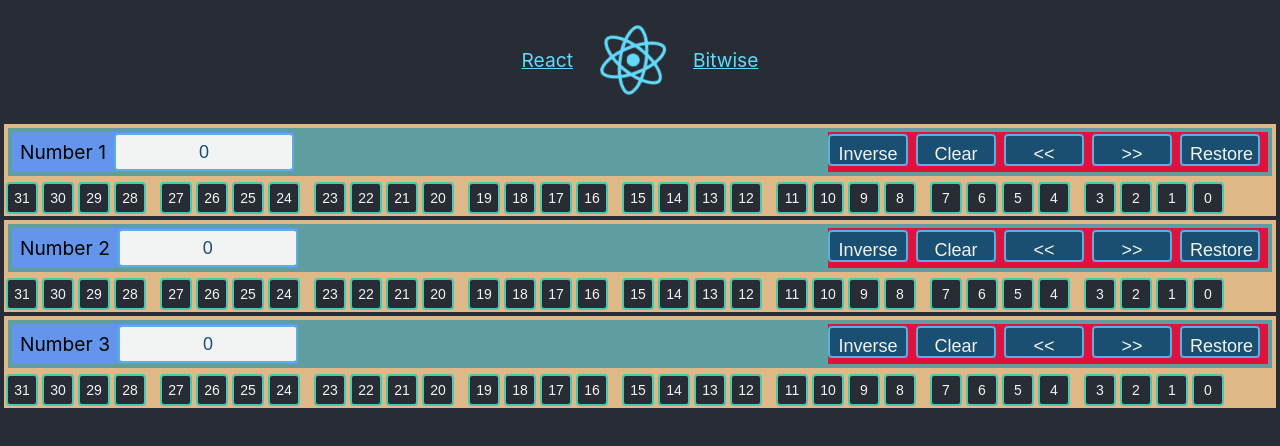
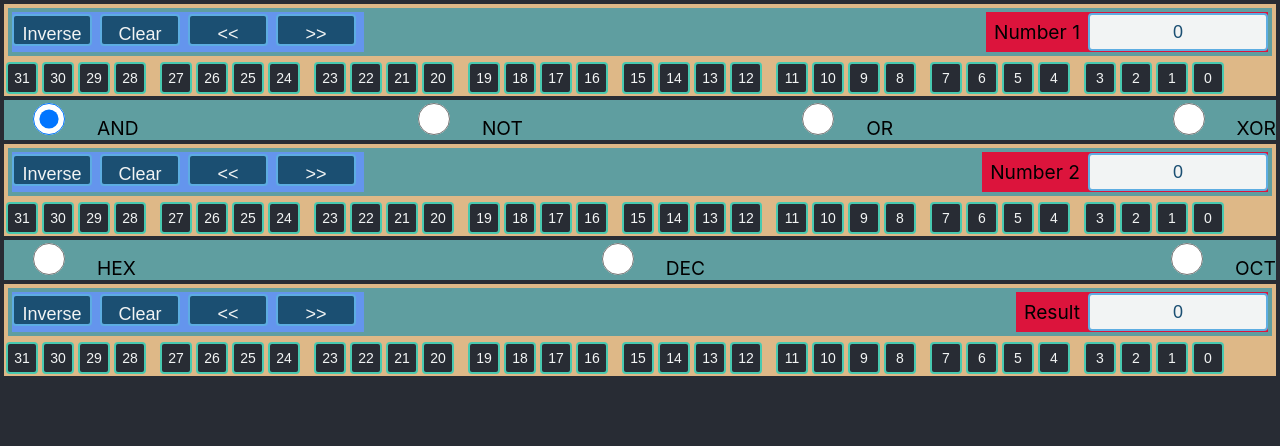
Before and after one commit to serhii-untilov/react-bitwise, a React (Create React App) app: page / in a window 1280 px wide. Shown: the top 446 px of the page. Built offline with nearby package versions, Linux system fonts and the light colour scheme.

Commit message:
Calculate result

```diff
--- a/src/App.js
+++ b/src/App.js
@@ -1,41 +1,47 @@
-import logo from './logo.svg';
+// import logo from './logo.svg';
 import './App.css';
 import { useState } from 'react';
-import BitNumber from './components/BitNumber.component'
-
-const Operation = {
-  AND: 0,
-  NOT: 1,
-  OR: 2,
-  XOR: 3
-}
-
-const Notation = {
-  Hex: 0,
-  Dec: 1,
-  Oct: 2
-}
+import { BitNumber } from './components/BitNumber.component'
+import { Operation, BitOperations, calculate } from './components/BitOperations.component';
+import { Notation, BitNotation } from './components/BitNotation.component';
 
 function App() {
+  const [operation, setOperation] = useState(Operation.AND)
   const [number1, setNumber1] = useState(0)
   const [number2, setNumber2] = useState(0)
-  const [number3, setNumber3] = useState(0)
-  const [operation, setOperation] = useState(Operation.AND)
+  const [result, setResult] = useState(0)
   const [notation, setNotation] = useState(Notation.Dec)
+
+  function onChangeNumber1(value) {
+    setNumber1(value)
+    setResult(calculate(value, number2, operation))
+  }
+
+  function onChangeNumber2(value) {
+    setNumber2(value)
+    setResult(calculate(number1, value, operation))
+  }
+
+  function onChangeOperation(value) {
+    setOperation(value)
+    setResult(calculate(number1, number2, value))
+  }
 
    return (
     <div className="App">
-      <header>
+      {/* <header>
         <a className="app-link" href="https://reactjs.org/docs/handling-events.html" target="_blank" rel="noopener noreferrer">React</a>
         <img src={logo} className="logo" alt="logo" width="120" height="120" />
         <a className="app-link" href="https://github.com/sergey-untilov/react-bitwise" target="_blank" rel="noopener noreferrer">Bitwise</a>
-      </header>
+      </header> */}
 
-        <BitNumber caption="Number 1"/>
-        <BitNumber caption="Number 2" />
-        <BitNumber caption="Number 3"/>
+       <BitNumber caption="Number 1" number={number1} onChange={onChangeNumber1} />
+       <BitOperations operation={operation} onChange={onChangeOperation}></BitOperations>
+       <BitNumber caption="Number 2" number={number2} onChange={onChangeNumber2} />
+       <BitNotation notation={notation} onChange={setNotation}></BitNotation>
+       <BitNumber caption="Result" number={result} onChange={setResult}/>
     </div>
-  );
+  )
 }
 
 export default App;
--- a/src/components/BitNotation.component.js
+++ b/src/components/BitNotation.component.js
@@ -1,4 +1,14 @@
-export default function BitNotation() {
+import { useState } from "react"
+
+const Notation = {
+    Hex: 0,
+    Dec: 1,
+    Oct: 2
+  }
+
+function BitNotation(props) {
+    const [operation, setOperation] = useState(props.operation)
+
     return (
         <div>
             <div class="row">
@@ -9,3 +19,5 @@ export default function BitNotation() {
         </div>
     )
 }
+
+export { Notation, BitNotation }
--- a/src/components/BitNumber.component.js
+++ b/src/components/BitNumber.component.js
@@ -1,107 +1,83 @@
-import { useState } from "react"
 import BitButton from "./BitButton.component"
 
 function BitNumber(props) {
-    const caption = props.caption
-    const [bitNumber, setBitNumber] = useState(0)
-    const [stack, setStack] = useState([bitNumber])
-
-    function setBit(mask) {
-        store()
-        setBitNumber((bitNumber & mask) ? (bitNumber & (~mask)) : (bitNumber | mask))
-    }
-
-    function shiftLeft() {
-        store()
-        setBitNumber(bitNumber << 1)
-    }
-
-    function shiftRight() {
-        store()
-        setBitNumber(bitNumber >> 1)
-    }
-
-    function inverse() {
-        store()
-        setBitNumber(~bitNumber)
-    }
-
-    function clear() {
-        store()
-        setBitNumber(0)
-    }
-
-    function store() {
-        stack.push(bitNumber)
-        setStack(stack)
-    }
-
-    function restore() {
-        setBitNumber(stack.pop() || 0)
-        setStack(stack)
-    }
-
     return (
         <div className="column">
             <div className="row">
+
                 <div className="row--align-left">
-                    <div className="bit-number__caption">{caption}</div>
-                    <input className="bit-number__input" type="text" value={bitNumber} onInput={(e) => { setBitNumber(e.target.value) }} />
+                    <button className="bit-number__operation" onClick={(e) => { props.onChange(~props.number) }}>Inverse</button>
+                    <button className="bit-number__operation" onClick={(e) => { props.onChange(0) }}>Clear</button>
+                    <button className="bit-number__operation" onClick={(e) => { props.onChange(props.number << 1) }}>&lt;&lt;</button>
+                    <button className="bit-number__operation" onClick={(e) => { props.onChange(props.number >> 1) }}>&gt;&gt;</button>
                 </div>
                 <div className="row--align-right">
-                    <button className="bit-number__operation" onClick={(e) => { inverse() }}>Inverse</button>
-                    <button className="bit-number__operation" onClick={(e) => { clear() }}>Clear</button>
-                    <button className="bit-number__operation" onClick={(e) => { shiftLeft() }}>&lt;&lt;</button>
-                    <button className="bit-number__operation" onClick={(e) => { shiftRight() }}>&gt;&gt;</button>
-                    <button className="bit-number__operation" onClick={(e) => { restore() }}>Restore</button>
+                    <div className="bit-number__caption">{props.caption}</div>
+                    <input className="bit-number__input" type="text" value={props.number} onInput={(e) => { props.onChange(e.target.value) }} />
+
                 </div>
 
             </div>
             <div>
                 <tr>
-                    <td><BitButton name="31" state={bitNumber & 0x80000000} onClick={(e) => {setBit(0x80000000)}} /></td>
-                    <td><BitButton name="30" state={bitNumber & 0x40000000} onClick={(e) => {setBit(0x40000000)}} /></td>
-                    <td><BitButton name="29" state={bitNumber & 0x20000000} onClick={(e) => {setBit(0x20000000)}} /></td>
-                    <td><BitButton name="28" state={bitNumber & 0x10000000} onClick={(e) => { setBit(0x10000000) }} /></td>
+                    <td><BitButton name="31" state={getBit(props.number, 31)} onClick={(e) => { props.onChange(swapBit(props.number, 31)) }} /></td>
+                    <td><BitButton name="30" state={getBit(props.number, 30)} onClick={(e) => { props.onChange(swapBit(props.number, 30)) }} /></td>
+                    <td><BitButton name="29" state={getBit(props.number, 29)} onClick={(e) => { props.onChange(swapBit(props.number, 29)) }} /></td>
+                    <td><BitButton name="28" state={getBit(props.number, 28)} onClick={(e) => { props.onChange(swapBit(props.number, 28)) }} /></td>
                     <td class="bit-space"></td>
-                    <td><BitButton name="27" state={bitNumber & 0x08000000} onClick={(e) => {setBit(0x08000000)}} /></td>
-                    <td><BitButton name="26" state={bitNumber & 0x04000000} onClick={(e) => {setBit(0x04000000)}} /></td>
-                    <td><BitButton name="25" state={bitNumber & 0x02000000} onClick={(e) => {setBit(0x02000000)}} /></td>
-                    <td><BitButton name="24" state={bitNumber & 0x01000000} onClick={(e) => { setBit(0x01000000) }} /></td>
+                    <td><BitButton name="27" state={getBit(props.number, 27)} onClick={(e) => { props.onChange(swapBit(props.number, 27)) }} /></td>
+                    <td><BitButton name="26" state={getBit(props.number, 26)} onClick={(e) => { props.onChange(swapBit(props.number, 26)) }} /></td>
+                    <td><BitButton name="25" state={getBit(props.number, 25)} onClick={(e) => { props.onChange(swapBit(props.number, 25)) }} /></td>
+                    <td><BitButton name="24" state={getBit(props.number, 24)} onClick={(e) => { props.onChange(swapBit(props.number, 24)) }} /></td>
                     <td class="bit-space"></td>
-                    <td><BitButton name="23" state={bitNumber & 0x00800000} onClick={(e) => {setBit(0x00800000)}} /></td>
-                    <td><BitButton name="22" state={bitNumber & 0x00400000} onClick={(e) => {setBit(0x00400000)}} /></td>
-                    <td><BitButton name="21" state={bitNumber & 0x00200000} onClick={(e) => {setBit(0x00200000)}} /></td>
-                    <td><BitButton name="20" state={bitNumber & 0x00100000} onClick={(e) => { setBit(0x00100000) }} /></td>
+                    <td><BitButton name="23" state={getBit(props.number, 23)} onClick={(e) => { props.onChange(swapBit(props.number, 23)) }} /></td>
+                    <td><BitButton name="22" state={getBit(props.number, 22)} onClick={(e) => { props.onChange(swapBit(props.number, 22)) }} /></td>
+                    <td><BitButton name="21" state={getBit(props.number, 21)} onClick={(e) => { props.onChange(swapBit(props.number, 21)) }} /></td>
+                    <td><BitButton name="20" state={getBit(props.number, 20)} onClick={(e) => { props.onChange(swapBit(props.number, 20)) }} /></td>
                     <td class="bit-space"></td>
-                    <td><BitButton name="19" state={bitNumber & 0x00080000} onClick={(e) => {setBit(0x00080000)}} /></td>
-                    <td><BitButton name="18" state={bitNumber & 0x00040000} onClick={(e) => {setBit(0x00040000)}} /></td>
-                    <td><BitButton name="17" state={bitNumber & 0x00020000} onClick={(e) => {setBit(0x00020000)}} /></td>
-                    <td><BitButton name="16" state={bitNumber & 0x00010000} onClick={(e) => { setBit(0x00010000) }} /></td>
+                    <td><BitButton name="19" state={getBit(props.number, 19)} onClick={(e) => { props.onChange(swapBit(props.number, 19)) }} /></td>
+                    <td><BitButton name="18" state={getBit(props.number, 18)} onClick={(e) => { props.onChange(swapBit(props.number, 18)) }} /></td>
+                    <td><BitButton name="17" state={getBit(props.number, 17)} onClick={(e) => { props.onChange(swapBit(props.number, 17)) }} /></td>
+                    <td><BitButton name="16" state={getBit(props.number, 16)} onClick={(e) => { props.onChange(swapBit(props.number, 16)) }} /></td>
                     <td class="bit-space"></td>
-                    <td><BitButton name="15" state={bitNumber & 0x00008000} onClick={(e) => {setBit(0x00008000)}} /></td>
-                    <td><BitButton name="14" state={bitNumber & 0x00004000} onClick={(e) => {setBit(0x00004000)}} /></td>
-                    <td><BitButton name="13" state={bitNumber & 0x00002000} onClick={(e) => {setBit(0x00002000)}} /></td>
-                    <td><BitButton name="12" state={bitNumber & 0x00001000} onClick={(e) => { setBit(0x00001000) }} /></td>
+                    <td><BitButton name="15" state={getBit(props.number, 15)} onClick={(e) => { props.onChange(swapBit(props.number, 15)) }} /></td>
+                    <td><BitButton name="14" state={getBit(props.number, 14)} onClick={(e) => { props.onChange(swapBit(props.number, 14)) }} /></td>
+                    <td><BitButton name="13" state={getBit(props.number, 13)} onClick={(e) => { props.onChange(swapBit(props.number, 13)) }} /></td>
+                    <td><BitButton name="12" state={getBit(props.number, 12)} onClick={(e) => { props.onChange(swapBit(props.number, 12)) }} /></td>
                     <td class="bit-space"></td>
-                    <td><BitButton name="11" state={bitNumber & 0x00000800} onClick={(e) => {setBit(0x00000800)}} /></td>
-                    <td><BitButton name="10" state={bitNumber & 0x00000400} onClick={(e) => {setBit(0x00000400)}} /></td>
-                    <td><BitButton name="9"  state={bitNumber & 0x00000200} onClick={(e) => {setBit(0x00000200)}} /></td>
-                    <td><BitButton name="8" state={bitNumber & 0x00000100} onClick={(e) => { setBit(0x00000100) }} /></td>
+                    <td><BitButton name="11" state={getBit(props.number, 11)} onClick={(e) => { props.onChange(swapBit(props.number, 11)) }} /></td>
+                    <td><BitButton name="10" state={getBit(props.number, 10)} onClick={(e) => { props.onChange(swapBit(props.number, 10)) }} /></td>
+                    <td><BitButton name="9"  state={getBit(props.number, 9 )} onClick={(e) => { props.onChange(swapBit(props.number, 9 )) }} /></td>
+                    <td><BitButton name="8"  state={getBit(props.number, 8 )} onClick={(e) => { props.onChange(swapBit(props.number, 8 )) }} /></td>
                     <td class="bit-space"></td>
-                    <td><BitButton name="7"  state={bitNumber & 0x00000080} onClick={(e) => {setBit(0x00000080)}} /></td>
-                    <td><BitButton name="6"  state={bitNumber & 0x00000040} onClick={(e) => {setBit(0x00000040)}} /></td>
-                    <td><BitButton name="5"  state={bitNumber & 0x00000020} onClick={(e) => {setBit(0x00000020)}} /></td>
-                    <td><BitButton name="4" state={bitNumber & 0x00000010} onClick={(e) => { setBit(0x00000010) }} /></td>
+                    <td><BitButton name="7"  state={getBit(props.number, 7 )} onClick={(e) => { props.onChange(swapBit(props.number, 7 )) }} /></td>
+                    <td><BitButton name="6"  state={getBit(props.number, 6 )} onClick={(e) => { props.onChange(swapBit(props.number, 6 )) }} /></td>
+                    <td><BitButton name="5"  state={getBit(props.number, 5 )} onClick={(e) => { props.onChange(swapBit(props.number, 5 )) }} /></td>
+                    <td><BitButton name="4"  state={getBit(props.number, 4 )} onClick={(e) => { props.onChange(swapBit(props.number, 4 )) }} /></td>
                     <td class="bit-space"></td>
-                    <td><BitButton name="3"  state={bitNumber & 0x00000008} onClick={(e) => {setBit(0x00000008)}} /></td>
-                    <td><BitButton name="2"  state={bitNumber & 0x00000004} onClick={(e) => {setBit(0x00000004)}} /></td>
-                    <td><BitButton name="1"  state={bitNumber & 0x00000002} onClick={(e) => {setBit(0x00000002)}} /></td>
-                    <td><BitButton name="0"  state={bitNumber & 0x00000001} onClick={(e) => {setBit(0x00000001)}} /></td>
+                    <td><BitButton name="3"  state={getBit(props.number, 3 )} onClick={(e) => { props.onChange(swapBit(props.number, 3 )) }} /></td>
+                    <td><BitButton name="2"  state={getBit(props.number, 2 )} onClick={(e) => { props.onChange(swapBit(props.number, 2 )) }} /></td>
+                    <td><BitButton name="1"  state={getBit(props.number, 1 )} onClick={(e) => { props.onChange(swapBit(props.number, 1 )) }} /></td>
+                    <td><BitButton name="0"  state={getBit(props.number, 0 )} onClick={(e) => { props.onChange(swapBit(props.number, 0 )) }} /></td>
                 </tr>
             </div>
         </div>
     )
 }
 
-export default BitNumber
+function setBit(number, bit, value) {
+    if (value) {
+        return number |= (1 << bit)
+    }
+    return number &= ~(1 << bit)
+}
+
+function getBit(number, bit) {
+    return number & (1 << bit) ? true : false
+}
+
+function swapBit(number, bit) {
+    return setBit(number, bit, !getBit(number, bit))
+}
+
+export { BitNumber, setBit, getBit, swapBit }
--- a/src/components/BitOperations.component.js
+++ b/src/components/BitOperations.component.js
@@ -1,12 +1,36 @@
-export default function BitOperations() {
+const Operation = {
+    AND: 0,
+    NOT: 1,
+    OR: 2,
+    XOR: 3
+  }
+
+function BitOperations(props) {
     return (
         <div>
             <div class="row">
-                <div class="left"><input type="radio" class="operation" onClick={(e) => {}}/><label>AND</label></div>
-                <div class="left"><input type="radio" class="operation" onClick={(e) => {}}/><label>NOT</label></div>
-                <div class="left"><input type="radio" class="operation" onClick={(e) => {}}/><label>OR</label></div>
-                <div class="left"><input type="radio" class="operation" onClick={(e) => {}}/><label>XOR</label></div>
+                <div class="left"><input type="radio" class="operation" checked={props.operation === Operation.AND} onClick={(e) => {props.onChange(Operation.AND)}}/><label>AND</label></div>
+                <div class="left"><input type="radio" class="operation" checked={props.operation === Operation.NOT} onClick={(e) => {props.onChange(Operation.NOT)}}/><label>NOT</label></div>
+                <div class="left"><input type="radio" class="operation" checked={props.operation === Operation.OR } onClick={(e) => {props.onChange(Operation.OR )}}/><label>OR </label></div>
+                <div class="left"><input type="radio" class="operation" checked={props.operation === Operation.XOR} onClick={(e) => {props.onChange(Operation.XOR)}}/><label>XOR</label></div>
             </div>
         </div>
     )
 }
+
+function calculate(value1, value2, operation) {
+    switch (operation) {
+      case Operation.AND:
+        return value1 & value2
+      case Operation.NOT:
+        return value1 & ~value2
+      case Operation.OR:
+        return value1 | value2
+      case Operation.XOR:
+        return value1 ^ value2
+      default:
+        return 0
+    }
+}
+
+export { Operation, BitOperations, calculate }
```
